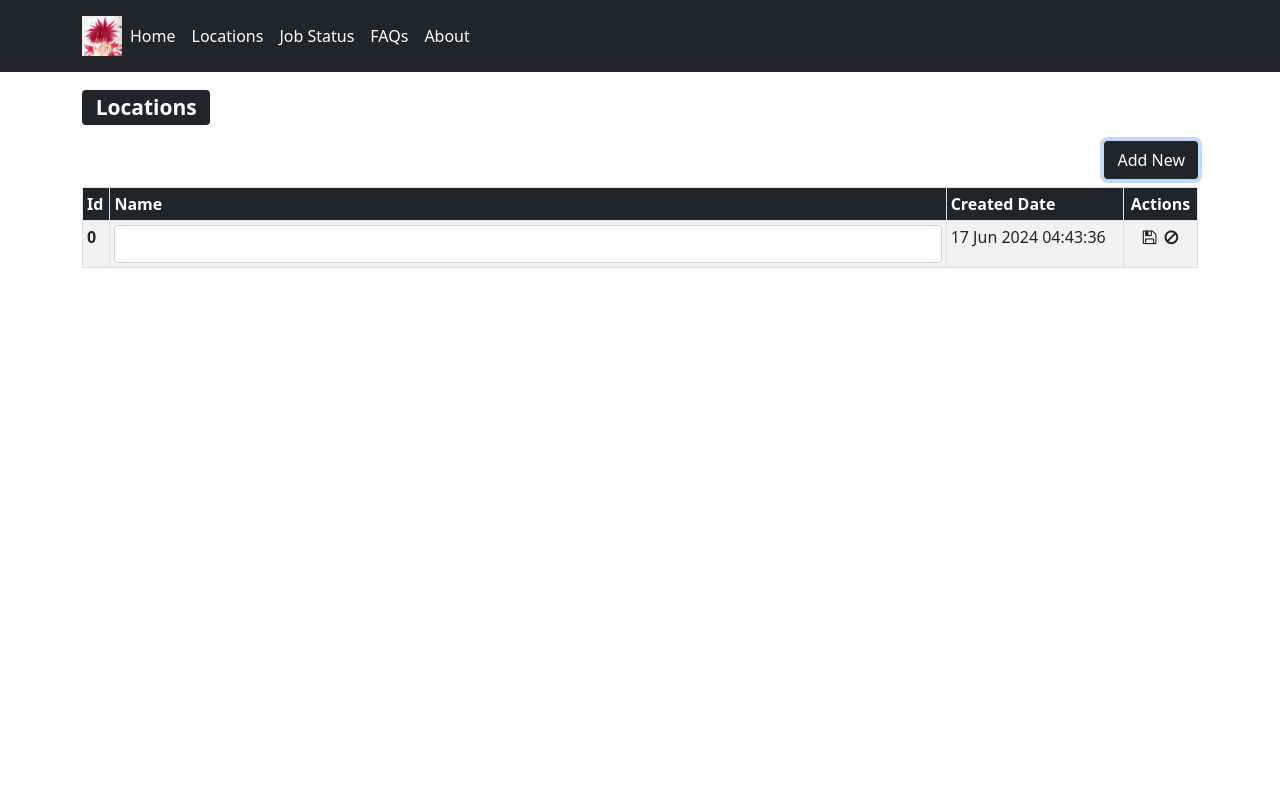
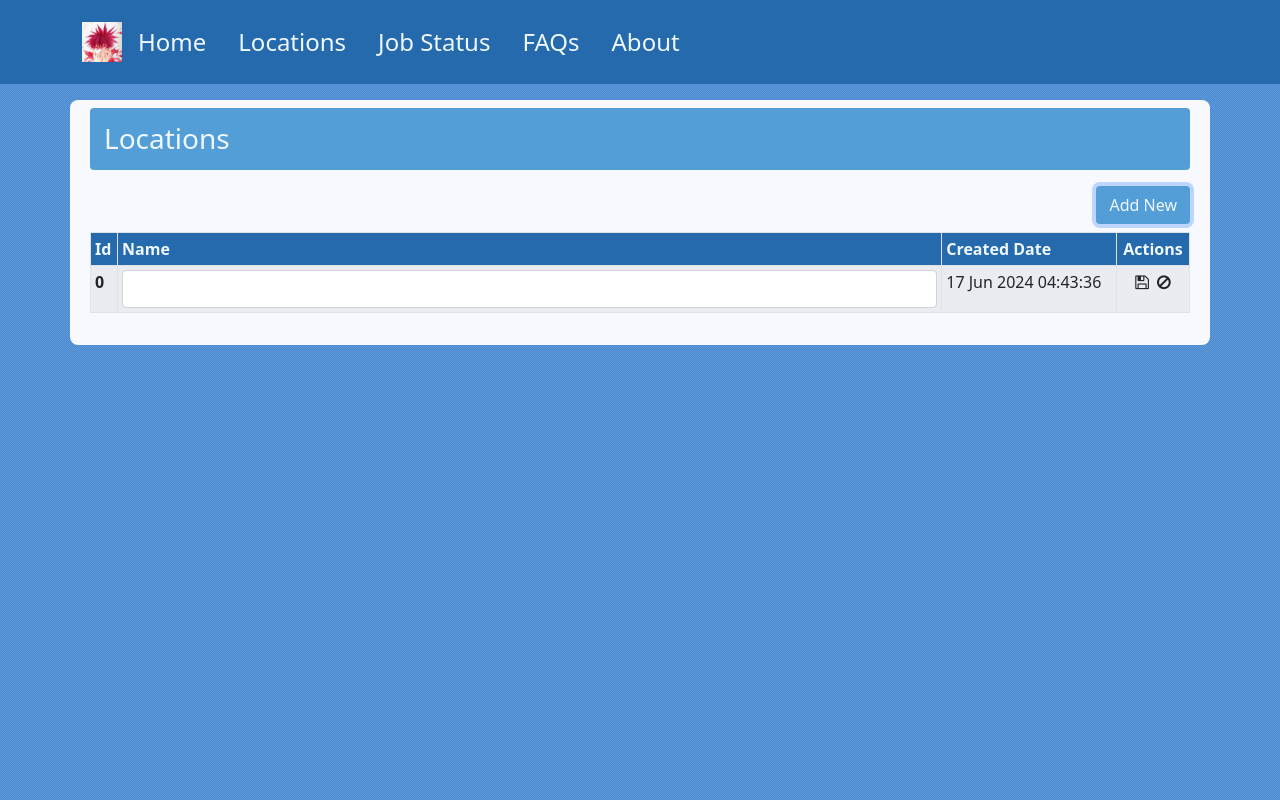
Before and after one commit to IamDaisuke08/IamDaisuke08, an Angular app in the folder Job/Code/Job.App/: page /location in a window 1280 px wide. Both pictures are taken after a click on the button "Add New". Built offline with nearby package versions, Linux system fonts and the light colour scheme; no server answers.

Commit message:
implement custom blue theme

```diff
--- a/Job/Code/Job.App/src/app/app.component.html
+++ b/Job/Code/Job.App/src/app/app.component.html
@@ -1,16 +1,16 @@
-<header class="p-3 bg-dark text-white">
+<header class="p-3 bg-blue">
   <div class="container">
     <div class="d-flex flex-wrap align-items-center justify-content-center justify-content-lg-start">
-      <a href="/" class="d-flex align-items-center mb-2 mb-lg-0 text-white text-decoration-none">
+      <a href="/" class="d-flex align-items-center mb-2 mb-lg-0 text-decoration-none">
         <img style="width: 40px; height: 40px;" src="daisuke_08.PNG">
       </a>
 
       <ul class="nav col-12 col-lg-auto me-lg-auto mb-2 justify-content-center mb-md-0">
-        <li><a routerLink="" class="nav-link px-2 text-white">Home</a></li>
-        <li><a routerLink="location" class="nav-link px-2 text-white">Locations</a></li>
-        <li><a routerLink="job-status" class="nav-link px-2 text-white">Job Status</a></li>
-        <li><a href="#" class="nav-link px-2 text-white">FAQs</a></li>
-        <li><a href="#" class="nav-link px-2 text-white">About</a></li>
+        <li><a routerLink="" class="nav-link nav-custom">Home</a></li>
+        <li><a routerLink="location" class="nav-link nav-custom">Locations</a></li>
+        <li><a routerLink="job-status" class="nav-link nav-custom">Job Status</a></li>
+        <li><a href="#" class="nav-link nav-custom">FAQs</a></li>
+        <li><a href="#" class="nav-link nav-custom">About</a></li>
       </ul>
 
       <!-- <form class="col-12 col-lg-auto mb-3 mb-lg-0 me-lg-3">
@@ -24,6 +24,6 @@
     </div>
   </div>
 </header>
-<div class="container mt-3">
+<div class="container content mt-3">
   <router-outlet />
 </div>
--- a/Job/Code/Job.App/src/app/application-form/application-form.component.ts
+++ b/Job/Code/Job.App/src/app/application-form/application-form.component.ts
@@ -39,10 +39,12 @@ export class ApplicationFormComponent extends GenericCrud<ApplicationItem> imple
 
     this.service.get("Locations").subscribe((locs : any) => {
       this.locations = locs;
+      this.locations.sort((a, b) => (a.name > b.name) ? 1 : ((b.name > a.name) ? -1 : 0));
     });
 
     this.service.get("JobStatus").subscribe((status: any) =>{
       this.jobStatus = status;
+      this.jobStatus.sort((a, b) => (a.name > b.name) ? 1 : ((b.name > a.name) ? -1 : 0));
     });
 
     if (this.id != 0) {
--- a/Job/Code/Job.App/src/app/application-list/application-list.component.html
+++ b/Job/Code/Job.App/src/app/application-list/application-list.component.html
@@ -1,11 +1,12 @@
 <div *ngIf="collection.length == 0; else showJobStatus">
     <div class="container mt-5 d-flex justify-content-center align-items-center align-self-center">
-        <span class="badge bg-dark text-white" style="font-size: x-large;">No Job Applications to show at the moment. Consider adding one via AddNew button. :P</span>
+        <h3 class="content-header">No Job Applications to show at the moment. Consider adding one via AddNew button. :P</h3>
     </div>
 </div>
 <ng-template #showJobStatus>
-    <table class="table table-sm table-striped table-bordered table-hover">
-        <thead class="bg-dark text-white">
+    <div class="pb-2">
+        <table class="table table-sm table-striped table-bordered table-hover round-corner">
+            <thead class="bg-blue">
                 <tr>
                     <th scope="col">Id</th>
                     <th scope="col">Company Name</th>
@@ -78,4 +79,5 @@
                 </tr>
             </tbody>
         </table>
+    </div>
 </ng-template>
--- a/Job/Code/Job.App/src/app/application/application.component.html
+++ b/Job/Code/Job.App/src/app/application/application.component.html
@@ -1,5 +1,6 @@
-<h3>
-    <span class="badge bg-dark text-white">Job Applications</span>
+<div class="p-2">
+    <h3 class="content-header">
+        Job Applications
     </h3>
     <div>
         <div class="row">
@@ -13,8 +14,9 @@
                 <filter class="col" style="width: 100%;" [(filter)]="filterStat" [list]="status" [labelFilter]="'Filter by Status'"></filter>
             </div>
             <div class="col d-flex justify-content-end align-items-end align-self-end">
-            <button type="button" class="btn bg-dark text-white my-2" (click)="addNew()">Add New</button>
+                <button type="button" class="btn bg-btn-blue my-2" (click)="addNew()">Add New</button>
             </div>
         </div>
     </div>
     <application-list [collection]="getVisibleItems()" [locations]="locations" [status]="status"></application-list>
+</div>
--- a/Job/Code/Job.App/src/app/application/application.component.ts
+++ b/Job/Code/Job.App/src/app/application/application.component.ts
@@ -49,6 +49,7 @@ export class ApplicationComponent implements OnInit {
   loadStatus() {
     this.service.get("JobStatus").subscribe((statusCollection : any) => {
       this.status = statusCollection;
+      this.status.sort((a, b) => (a.name > b.name) ? 1 : ((b.name > a.name) ? -1 : 0));
     },
     (error : any) => {
       console.log(error.message);
@@ -61,6 +62,7 @@ export class ApplicationComponent implements OnInit {
   loadLocations() {
     this.service.get("Locations").subscribe((locCollection : any) => {
       this.locations = locCollection;
+      this.locations.sort((a, b) => (a.name > b.name) ? 1 : ((b.name > a.name) ? -1 : 0));
     },
     (error : any) => {
       console.log(error.message);
@@ -73,7 +75,7 @@ export class ApplicationComponent implements OnInit {
   filterUniqueCompanies() : { id : string, name : string} [] {
     let filtered : { id : string, name : string}[] = [];
     this.mainCollection.map(m => filtered.filter(f => f.name == m.companyName).length > 0 ? null : filtered.push({id : m.companyName, name : m.companyName}));
-    return filtered;
+    return filtered.sort((a,b) => (a.name > b.name) ? 1 : ((b.name > a.name) ? -1 : 0));
   }
 
   getVisibleItems() : ApplicationItem[] {
--- a/Job/Code/Job.App/src/app/job-status-list/job-status-list.component.html
+++ b/Job/Code/Job.App/src/app/job-status-list/job-status-list.component.html
@@ -1,11 +1,12 @@
 <div *ngIf="collection.length == 0; else showJobStatus">
     <div class="container mt-5 d-flex justify-content-center align-items-center align-self-center">
-        <span class="badge bg-dark text-white" style="font-size: x-large;">No JobStatus to show at the moment. Consider adding one via AddNew button. :P</span>
+        <h3 class="content-header">No JobStatus to show at the moment. Consider adding one via AddNew button. :P</h3>
     </div>
 </div>
 <ng-template #showJobStatus>
+    <div class="pb-2">
         <table class="table table-sm table-striped table-bordered table-hover">
-        <thead class="bg-dark text-white">
+            <thead class="bg-blue">
                 <tr>
                     <th scope="col">Id</th>
                     <th scope="col" class="w-75">Name</th>
@@ -42,4 +43,5 @@
                 </tr>
             </tbody>
         </table>
+    </div>
 </ng-template>
--- a/Job/Code/Job.App/src/app/job-status/job-status.component.html
+++ b/Job/Code/Job.App/src/app/job-status/job-status.component.html
@@ -1,9 +1,11 @@
-<h3>
-    <span class="badge bg-dark text-white">Job Status</span>
-</h3>
-<div class="d-flex flex-wrap align-items-center justify-content-center justify-content-lg-start">
-    <div class="col-12 d-flex justify-content-end align-items-end align-self-end">
-        <button type="button" class="btn bg-dark text-white my-2" (click)="addNew()">Add New</button>
+<div class="p-2">
+    <h3 class="content-header">
+        Job Status
+    </h3>
+    <div class="d-flex flex-wrap align-items-center justify-content-center justify-content-lg-start">
+        <div class="col-12 d-flex justify-content-end align-items-end align-self-end">
+            <button type="button" class="btn bg-btn-blue my-2" (click)="addNew()">Add New</button>
+        </div>
     </div>
+    <job-status-list [collection]="mainCollection"></job-status-list>
 </div>
-<job-status-list [collection]="mainCollection"></job-status-list>
--- a/Job/Code/Job.App/src/app/location-list/location-list.component.html
+++ b/Job/Code/Job.App/src/app/location-list/location-list.component.html
@@ -1,11 +1,12 @@
 <div *ngIf="collection.length == 0; else showLocations">
     <div class="container mt-5 d-flex justify-content-center align-items-center align-self-center">
-        <span class="badge bg-dark text-white" style="font-size: x-large;">No Locations to show at the moment. Consider adding one via AddNew button. :P</span>
+        <h3 class="content-header">No Locations to show at the moment. Consider adding one via AddNew button. :P</h3>
     </div>
 </div>
 <ng-template #showLocations>
+    <div class="pb-2">
         <table class="table table-sm table-striped table-bordered table-hover">
-        <thead class="bg-dark text-white">
+            <thead class="bg-blue">
                 <tr>
                     <th scope="col">Id</th>
                     <th scope="col" class="w-75">Name</th>
@@ -42,4 +43,5 @@
                 </tr>
             </tbody>
         </table>
+    </div>
 </ng-template>
--- a/Job/Code/Job.App/src/app/location/location.component.html
+++ b/Job/Code/Job.App/src/app/location/location.component.html
@@ -1,9 +1,11 @@
-<h3>
-    <span class="badge bg-dark text-white">Locations</span>
-</h3>
-<div class="d-flex flex-wrap align-items-center justify-content-center justify-content-lg-start">
-    <div class="col-12 d-flex justify-content-end align-items-end align-self-end">
-        <button type="button" class="btn bg-dark text-white my-2" (click)="addNew()">Add New</button>
+<div class="p-2">
+    <h3 class="content-header">
+        Locations
+    </h3>
+    <div class="d-flex flex-wrap align-items-center justify-content-center justify-content-lg-start">
+        <div class="col-12 d-flex justify-content-end align-items-end align-self-end">
+            <button type="button" class="btn bg-btn-blue my-2" (click)="addNew()">Add New</button>
+        </div>
     </div>
+    <location-list [collection]="mainCollection"></location-list>
 </div>
-<location-list [collection]="mainCollection"></location-list>
--- a/Job/Code/Job.App/src/styles.css
+++ b/Job/Code/Job.App/src/styles.css
@@ -1 +1,43 @@
-/* You can add global styles to this file, and also import other style files */
+body {
+    background-image: url(../public/bg.png);
+}
+
+.content {
+    background-color: ghostwhite;
+    border-radius:.5rem!important
+}
+
+.bg-blue {
+    background-color: #246AAD;
+    color: aliceblue;
+}
+
+.bg-btn-blue {
+    background-color: #539ED7;
+    color: aliceblue;
+}
+
+.nav-custom {
+    color: aliceblue;
+    padding: 0 .5rem 0 .5rem;
+    margin: .5rem;
+    font-size: x-large;
+    text-decoration: none;
+}
+
+.nav-custom:hover {
+    color: aliceblue;
+    background-color: #539ED7;
+    border-radius:.25rem!important
+}
+
+.nav-custom:focus {
+    color: aliceblue;
+}
+
+.content-header {
+    color: aliceblue;
+    background-color: #539ED7;
+    border-radius:.25rem!important;
+    padding: .5em;
+}
```
Also changed, not shown: Job/Code/Job.App/src/app/application-form/application-form.component.html (+6 -6 lines), Job/Code/Job.App/public/bg.png (added). Lines whose indentation alone changed are shown as unchanged.
